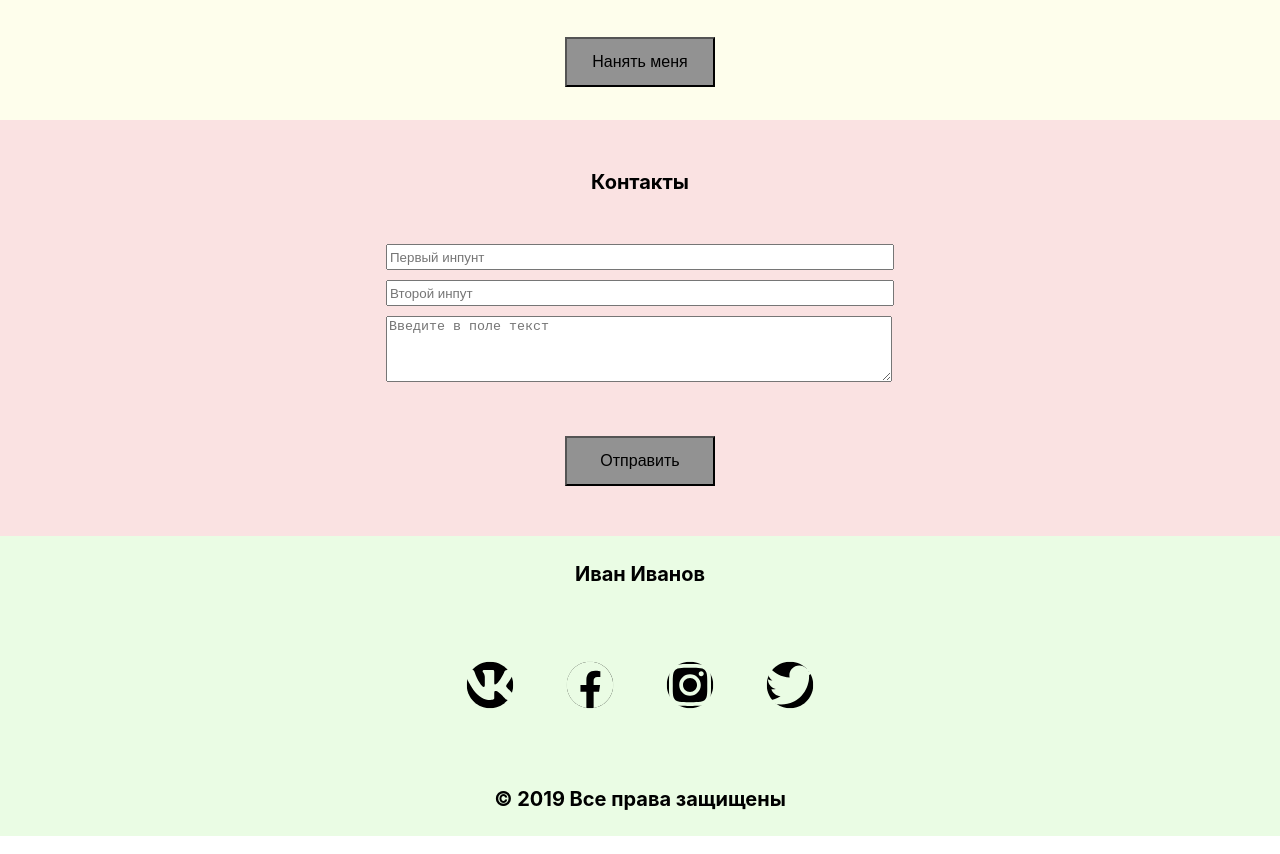
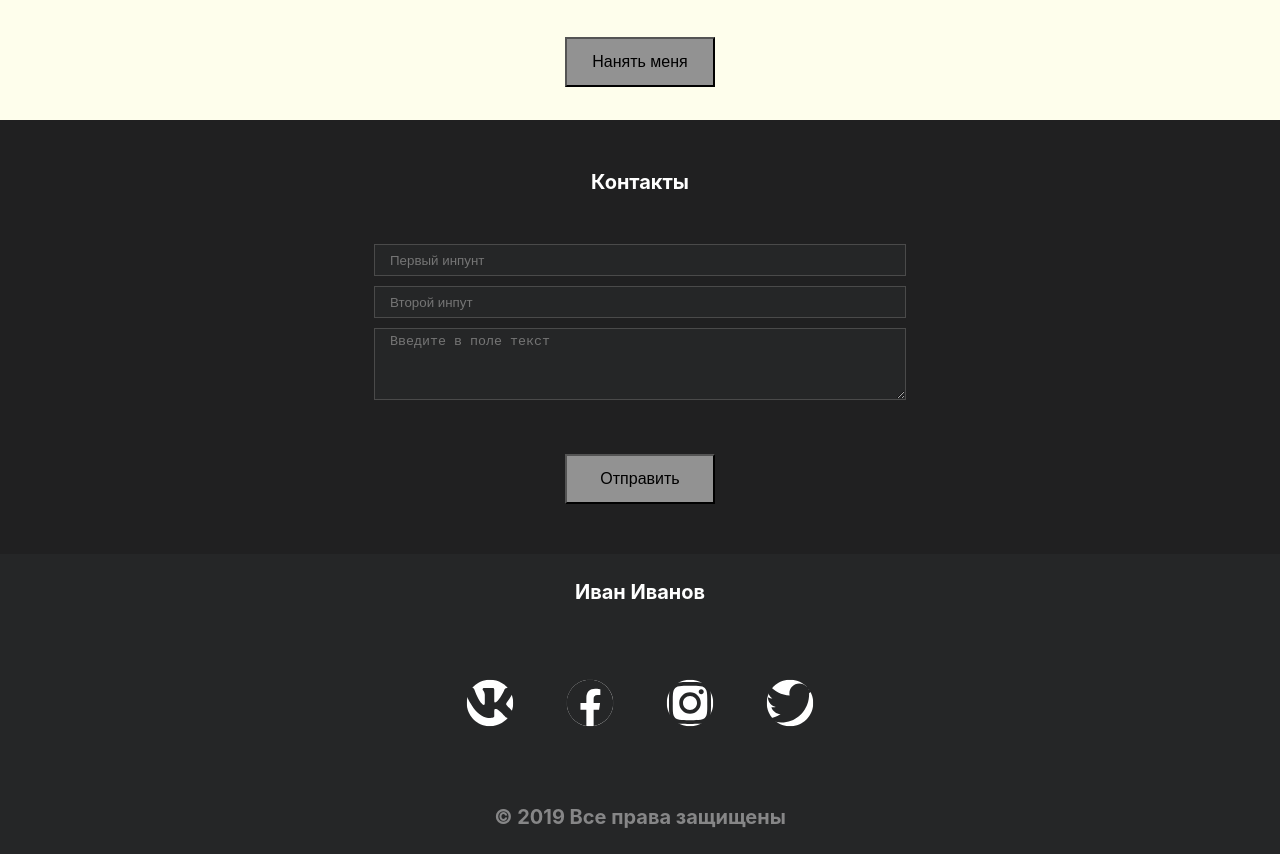
Before and after one commit to makhnev-a/react-portfolio, a React (Create React App) app: page / in a window 1280 px wide. Shown: the part 2600-3454 px from the top of the page. Built offline with nearby package versions, Linux system fonts and the light colour scheme.

Commit message:
footer and contacts fix

```diff
--- a/src/components/Contacts/Contacts.module.css
+++ b/src/components/Contacts/Contacts.module.css
@@ -1,5 +1,5 @@
 .contacts {
-    background-color: #FAE2E2;
+    background-color: #202021;
     padding: 50px 0;
 }
 
@@ -14,6 +14,7 @@
     font-weight: bold;
     font-size: 20px;
     margin: 0;
+    color: #fff;
 }
 
 .contactsForm {
@@ -32,6 +33,9 @@
 .contactsForm input,
 .contactsForm textarea {
     width: 500px;
+    background-color: #252627;
+    border: 1px solid #4a4a4a;
+    padding: 5px 15px;
 }
 
 @media screen and (max-width: 530px) {
--- a/src/components/Footer/Footer.jsx
+++ b/src/components/Footer/Footer.jsx
@@ -8,7 +8,7 @@ const Footer = () => {
     return (
         <footer className={styles.footer}>
             <div className={styles.footerBlock}>
-                <p className={styles.footerCopy}>Иван Иванов</p>
+                <p>Иван Иванов</p>
                 <ul className={styles.footerList}>
                     <li>
                         <FontAwesomeIcon icon={faVk} size={"3x"} mask={faCircle}/>
--- a/src/components/Footer/Footer.module.css
+++ b/src/components/Footer/Footer.module.css
@@ -1,8 +1,9 @@
 .footer {
-    background-color: #EAFCE4;
+    background-color: #252627;
     display: flex;
     justify-content: center;
     height: 300px;
+    color: #FFFFFF;
 }
 
 .footerBlock {
@@ -29,7 +30,6 @@
 }
 
 .footerBlock ul li {
-    /*background-color: #C4C4C4;*/
     width: 50px;
     height: 50px;
     text-align: center;
@@ -50,5 +50,5 @@
 }
 
 .footerCopy {
-
+    color: #868687;
 }
```
